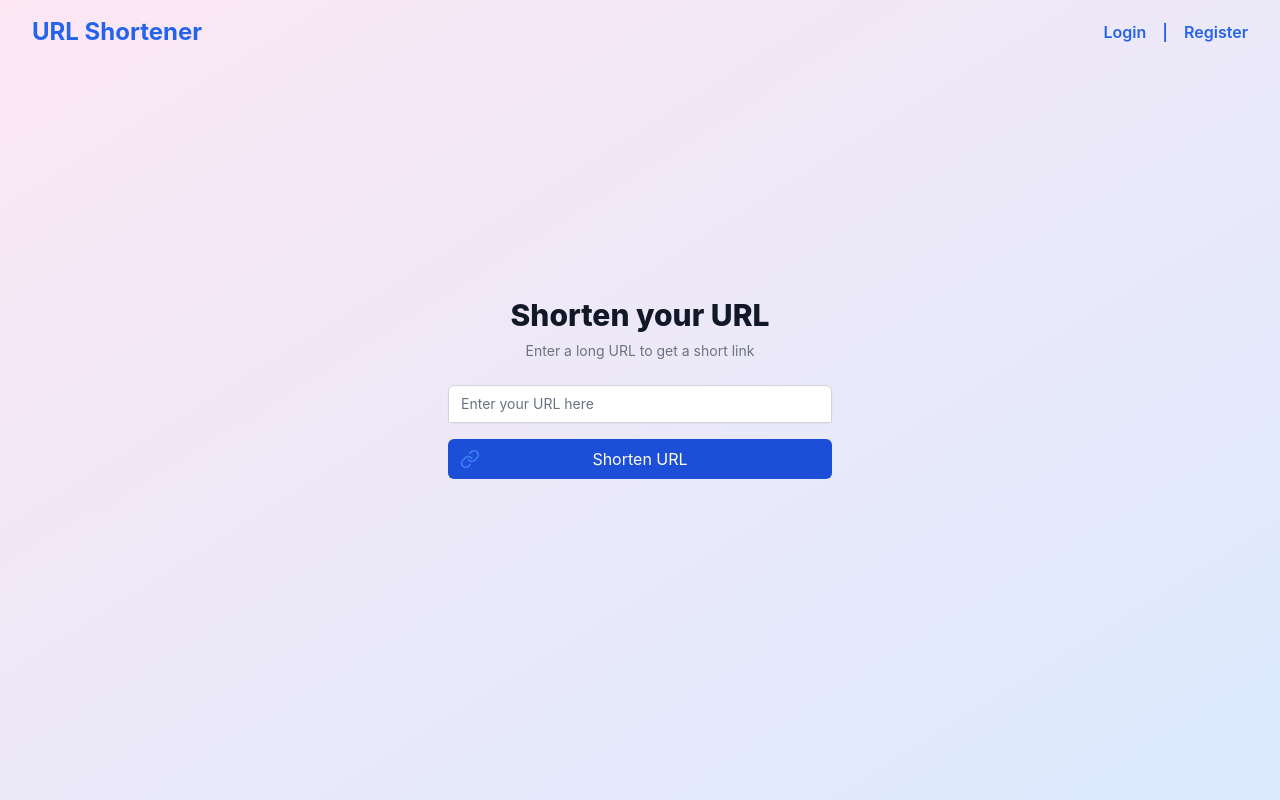
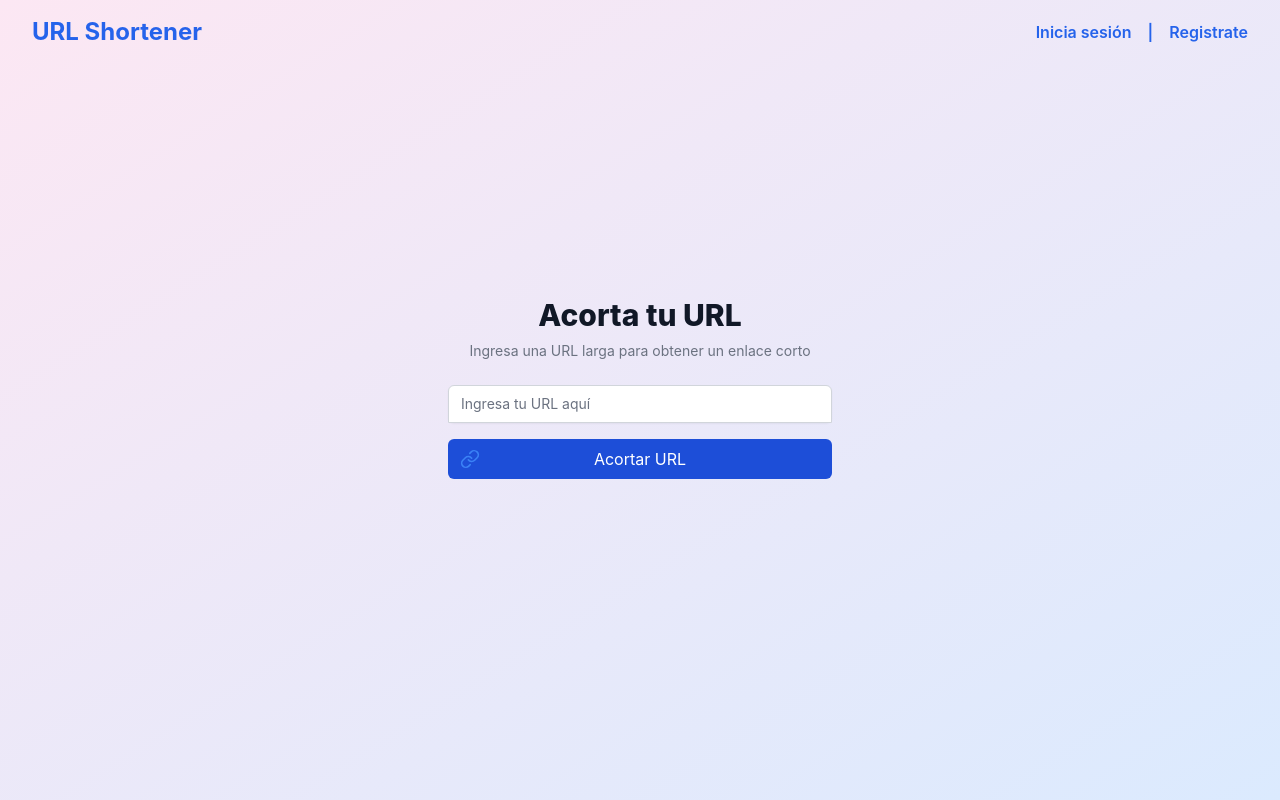
Before and after one commit to nikodiaz/url-shortener-ui, a React (Vite) app: page / in a window 1280 px wide. Built offline with nearby package versions, Linux system fonts and the light colour scheme; no server answers; the HTML template or start-up script is replaced by a standard one.

Commit message:
refactor: remove translations

```diff
--- a/src/App.tsx
+++ b/src/App.tsx
@@ -1,4 +1,3 @@
-import { useState } from "react"
 import Home from "./ui/Home/Home"
 import { Route, Routes } from "react-router-dom"
 import SignUp from "./ui/Auth/SignUp/SignUp"
@@ -9,25 +8,19 @@ import Dashboard from "./ui/Dashboard/Dashboard"
 import Links from "./ui/Links/Links"
 import Shortener from "./ui/Shortener/Shortener"
 
-export type Language = 'en' | 'es'
 
 function App() {
-  const [lang, setLang] = useState<Language>('en')
-
-  const toggleLanguage = () => {
-    setLang(lang === 'en' ? 'es' : 'en')
-  }
 
   return (
     <>
       <Routes>
-        <Route element={<MainLayout lang={lang} toggleLanguage={toggleLanguage} />}>
-          <Route path="/" element={<Home lang={lang} />} />
+        <Route element={<MainLayout />}>
+          <Route path="/" element={<Home />} />
           <Route path="/signup" element={<SignUp />} />
           <Route path="/signin" element={<SignIn />} />
         </Route>
 
-        <Route element={<DashboardLayout toggleLanguage={toggleLanguage} />}>
+        <Route element={<DashboardLayout />}>
           <Route path="/dashboard" element={<Dashboard />} />
           <Route path="/dashboard/my-links" element={<Links />} />
           <Route path="/dashboard/shortener" element={<Shortener />} />
--- a/src/lib/translations.json
+++ /dev/null
@@ -1,17 +0,0 @@
-{
-  "en": {
-    "title": "URL Shortener",
-    "shortenTitle": "Shorten your URL",
-    "shortenDescription": "Enter a long URL to get a short link",
-    "enterUrl": "Enter your URL here",
-    "shortenButton": "Shorten URL",
-    "shortUrlTitle": "Your shortened URL:"
-  },
-  "es": {
-    "shortenTitle": "Acorta tu URL",
-    "shortenDescription": "Ingresa una URL larga para obtener un enlace corto",
-    "enterUrl": "Ingresa tu URL aquí",
-    "shortenButton": "Acortar URL",
-    "shortUrlTitle": "Tu URL acortada:"
-  }
-}
--- a/src/ui/Auth/SignIn/SignIn.tsx
+++ b/src/ui/Auth/SignIn/SignIn.tsx
@@ -14,7 +14,6 @@ const SignIn = () => {
     e.preventDefault()
     console.log(email, password)
     signin(email, password).then(res => {
-      console.log(res)
       Cookies.set("UserToken", res.token)
       navigate("/dashboard")
     })
@@ -31,7 +30,7 @@ const SignIn = () => {
             value={email}
             onChange={e => setEmail(e.target.value)}
           />
-          <Input placeholder="Password"
+          <Input placeholder="Contraseña"
             rounded="bottom"
             type="password"
             value={password}
@@ -41,12 +40,12 @@ const SignIn = () => {
 
         <div>
           <Button rounded="rounded-md" size="full" color="bg-blue-700" type="submit">
-            Log In
+            Iniciar sesión
           </Button>
         </div>
 
         <div className="text-sm text-center">
-          <p>Don't have an account? <Link className="text-blue-600" to="/signup">Register</Link></p>
+          <p>No tienes una cuenta? <Link className="text-blue-600" to="/signup">Registrate</Link></p>
         </div>
       </form>
 
--- a/src/ui/Auth/SignUp/SignUp.tsx
+++ b/src/ui/Auth/SignUp/SignUp.tsx
@@ -15,7 +15,6 @@ const SignUp = () => {
     e.preventDefault()
     console.log(username, email, password)
     signup(username, email, password).then(res => {
-      console.log(res)
       Cookies.set("UserToken", res.token)
       navigate("/dashboard")
     })
@@ -26,7 +25,7 @@ const SignUp = () => {
       <h2 className="text-2xl font-bold pb-4">Create an account</h2>
       <form className="flex flex-col gap-8" onSubmit={handleSubmit}>
         <div>
-          <Input placeholder="Username"
+          <Input placeholder="Usuario"
             rounded="top"
             type="text"
             value={username}
@@ -38,7 +37,7 @@ const SignUp = () => {
             value={email}
             onChange={e => setEmail(e.target.value)}
           />
-          <Input placeholder="Password"
+          <Input placeholder="Contraseña"
             rounded="bottom"
             type="password"
             value={password}
@@ -48,12 +47,12 @@ const SignUp = () => {
 
         <div>
           <Button rounded="rounded-md" size="full" color="bg-blue-700" type="submit">
-            Register
+            Registrate
           </Button>
         </div>
 
         <div className="text-sm text-center">
-          <p>Already have an account? <Link className="text-blue-600" to="/signin">Log In</Link></p>
+          <p>Ya tienes una cuenta? <Link className="text-blue-600" to="/signin">Inicia sesión</Link></p>
         </div>
       </form>
 
--- a/src/ui/Dashboard/Sidebar.tsx
+++ b/src/ui/Dashboard/Sidebar.tsx
@@ -8,7 +8,7 @@ interface Props {
 
 const Sidebar = ({ open, onClose }: Props) => {
   return (
-    <aside className={`bg-white w-64 shadow-md transform ${open ? 'translate-x-0' : '-translate-x-full'} md:translate-x-0 transition-transform duration-300 ease-in-out fixed md:static top-0 left-0 bottom-0 z-40`}>
+    <aside className={`bg-white w-64 shadow-md transform ${open ? 'translate-x-0' : '-translate-x-full'} md:translate-x-0 transition-transform duration-300 ease-in-out fixed md:static top-0 l0eft-0 bottom-0 z-40`}>
       <nav className="h-full flex flex-col justify-between p-4">
         <div className="space-y-4">
           <Link to="/dashboard" onClick={onClose}>
--- a/src/ui/Header/DashboardHeader.tsx
+++ b/src/ui/Header/DashboardHeader.tsx
@@ -1,27 +1,17 @@
-import { Languages, Menu } from "lucide-react"
+import { Menu } from "lucide-react"
 import Button from "../Home/Button"
 import { FC } from "react"
 
 interface Props {
-  toggleLanguage: () => void
   onMenuClick: () => void
 }
 
-const DashboardHeader: FC<Props> = ({ toggleLanguage, onMenuClick }) => {
+const DashboardHeader: FC<Props> = ({ onMenuClick }) => {
   return (
     <header className="bg-white shadow-md">
       <div className="flex justify-between items-center max-w-7xl mx-auto py-2 px-4 sm:px-6 lg:px-8">
         <h1 className="text-xl font-bold text-blue-800">Dashboard</h1>
         <div>
-          <Button
-            size="icon"
-            color="bg-white"
-            rounded="full"
-            onClick={toggleLanguage}
-          >
-            <Languages className="h-5 w-5 text-blue-700" />
-            <span className="sr-only">Cambiar idioma</span>
-          </Button>
           <div className="inline-block sm:hidden">
             <Button
               size="icon"
--- a/src/ui/Header/MainHeader.tsx
+++ b/src/ui/Header/MainHeader.tsx
@@ -6,9 +6,9 @@ const MainHeader = () => {
       <div className="container mx-auto flex justify-between items-center">
         <h1 className="text-2xl font-bold text-blue-600">URL Shortener</h1>
         <div className="flex items-center gap-4 text-blue-600 font-semibold">
-          <Link to="/signin" >Login</Link>
+          <Link to="/signin" >Inicia sesión</Link>
           |
-          <Link to="/signup" >Register</Link>
+          <Link to="/signup" >Registrate</Link>
         </div>
       </div>
     </header>
--- a/src/ui/Home/Clipboard.tsx
+++ b/src/ui/Home/Clipboard.tsx
@@ -31,7 +31,7 @@ const Clipboard: FC<Props> = ({ shortUrl, qrCode }) => {
           rounded="rounded-full"
           size="icon">
           <span className={`absolute -top-8 -right-2 p-1 ${copied ? 'inline-block' : 'hidden'} text-xs font-thin bg-[#353535] rounded-sm`}>
-            ¡Copied!
+            ¡Copiado!
           </span>
           <Copy className="text-pink-600" />
         </Button>
--- a/src/ui/Home/Home.tsx
+++ b/src/ui/Home/Home.tsx
@@ -1,17 +1,13 @@
 import { Link } from "lucide-react"
 import Input from "../Common/Input/Input"
 import Button from "./Button"
-import { FC, FormEvent, useState } from "react"
+import { FormEvent, useState } from "react"
 import { shortenUrl } from "../../lib/requests"
 import Clipboard from "./Clipboard"
-import { Language } from "../../App"
-import translations from '../../lib/translations.json'
 
-interface Props {
-  lang: Language
-}
 
-const Home: FC<Props> = ({ lang }) => {
+
+const Home = () => {
   const [originalUrl, setOriginalUrl] = useState<string>('')
   const [shortUrl, setShortUrl] = useState<string>('')
   const [qrCode, setQrCode] = useState<string>('')
@@ -30,12 +26,12 @@ const Home: FC<Props> = ({ lang }) => {
     <section id="home" className="max-w-lg space-y-8 mb-12">
       <div>
         <h2 className="mt-6 text-center text-3xl font-extrabold text-gray-900">
-          {translations[lang].shortenTitle}
+          Acorta tu URL
         </h2>
-        <p className="mt-2 text-center text-sm text-gray-500">{translations[lang].shortenDescription}</p>
+        <p className="mt-2 text-center text-sm text-gray-500">Ingresa una URL larga para obtener un enlace corto</p>
         <form onSubmit={handleShorten} className="flex flex-col items-center sm:w-96 mt-6 space-y-4">
           <div className="w-full rounded-md shadow-sm">
-            <Input placeholder={translations[lang].enterUrl}
+            <Input placeholder="Ingresa tu URL aquí"
               rounded="top"
               type="url"
               value={originalUrl}
@@ -47,7 +43,7 @@ const Home: FC<Props> = ({ lang }) => {
               <span className="absolute left-0 inset-y-0 flex items-center pl-3">
                 <Link className="h-5 w-5 text-blue-500 group-hover:text-blue-400" aria-hidden="true" />
               </span>
-              {translations[lang].shortenButton}
+              Acortar URL
             </Button>
           </div>
         </form>
--- a/src/ui/layouts/DashboardLayout.tsx
+++ b/src/ui/layouts/DashboardLayout.tsx
@@ -1,11 +1,10 @@
 import { Outlet } from "react-router-dom"
 import DashboardHeader from "../Header/DashboardHeader"
-import { FC, useState } from "react"
+import { useState } from "react"
 import Sidebar from "../Dashboard/Sidebar"
 
-interface Props { toggleLanguage: () => void }
 
-const DashboardLayout: FC<Props> = ({ toggleLanguage }) => {
+const DashboardLayout = () => {
   const [open, setOpen] = useState<boolean>(true)
 
   const toggleMenuOpen = () => {
@@ -14,7 +13,7 @@ const DashboardLayout: FC<Props> = ({ toggleLanguage }) => {
 
   return (
     <div className="min-h-screen flex flex-col bg-gradient-to-br from-pink-100 to-blue-100">
-      <DashboardHeader toggleLanguage={toggleLanguage} onMenuClick={toggleMenuOpen} />
+      <DashboardHeader onMenuClick={toggleMenuOpen} />
       <div className="flex-grow flex overflow-hidden">
         <Sidebar open={open} onClose={() => setOpen(false)} />
         <main className="flex-1 p-4 overflow-y-auto">
--- a/src/ui/layouts/MainLayout.tsx
+++ b/src/ui/layouts/MainLayout.tsx
@@ -1,19 +1,10 @@
 import { Outlet } from "react-router-dom";
 import MainHeader from "../Header/MainHeader";
-import { Language } from "../../App";
-import { FC } from "react";
 
-interface Props {
-  lang: Language
-  toggleLanguage: () => void
-}
-
-const MainLayout: FC<Props> = ({ lang, toggleLanguage }) => {
-
-
+const MainLayout = () => {
   return (
     <div className="min-h-screen flex flex-col bg-gradient-to-br from-pink-100 to-blue-100">
-      <MainHeader toggleLang={toggleLanguage} />
+      <MainHeader />
       <main className="flex-grow flex justify-center items-center">
         <Outlet />
       </main>
```
Also changed, not shown: 1 other file (tests, documents, lock files or other folders).
